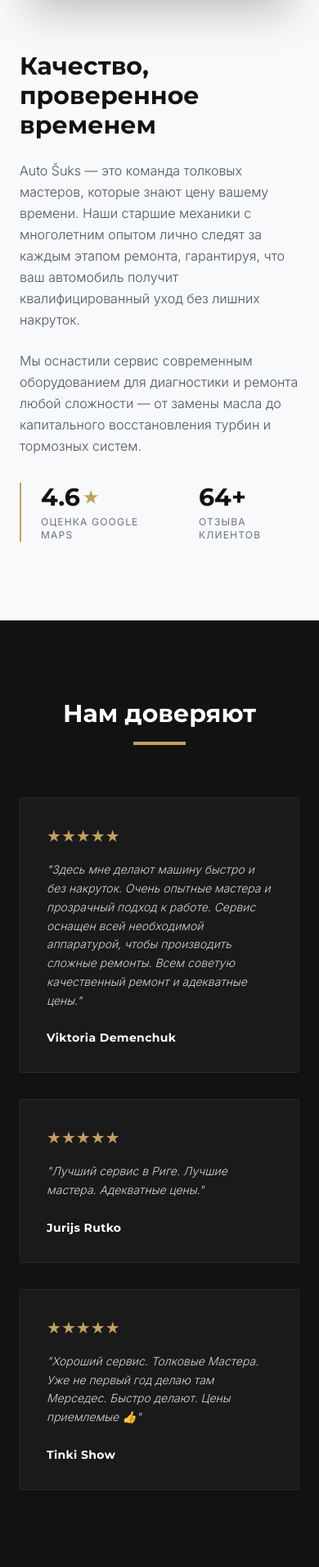
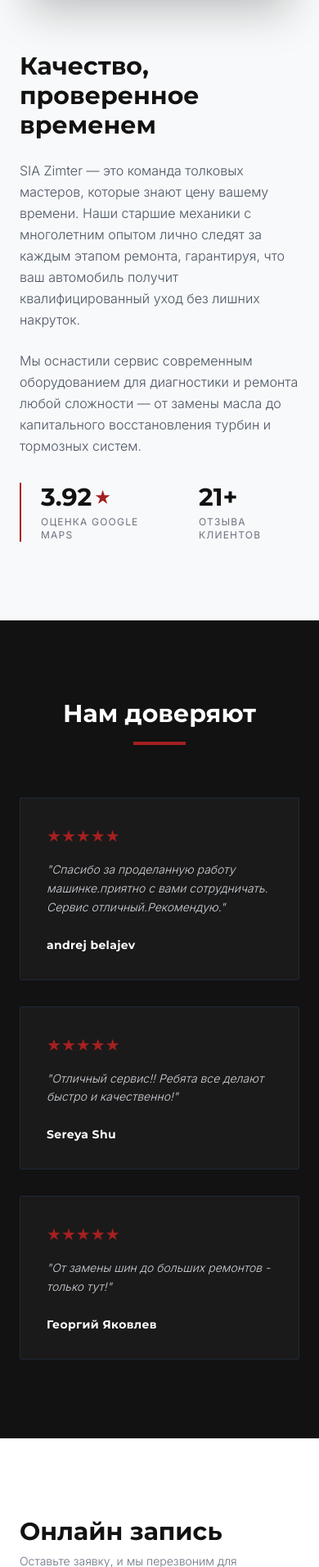
Before and after one commit to londifort-art/autoservice-web, a Flask app: page /ru in a window 390 px wide. Shown: the part 3391-5303 px from the top of the page at 82% size. Run offline with Flask 3, Linux system fonts and the light colour scheme; some libraries are stand-ins or nearby versions.

Commit message:
Rebranding to SIA Zimter, updated hero background, enlarged logo, added mobile features and favicon

```diff
--- a/app.py
+++ b/app.py
@@ -9,6 +9,11 @@ SUPPORTED_LANGUAGES = ['ru', 'lv', 'en']
 def index():
     # Redirect to default language (Russian)
     return redirect('/ru')
+
+@app.route('/ping')
+def ping():
+    # Легкий эндпоинт для поддержания активности (keep-alive)
+    return "OK", 200
 
 @app.route('/<lang>')
 def home(lang):
--- a/templates/index.html
+++ b/templates/index.html
@@ -7,6 +7,16 @@
     <title>{{ t.meta_title }}</title>
     <meta name="description" content="{{ t.meta_description }}">
     <meta name="keywords" content="{{ t.meta_keywords }}">
+
+    <!-- Favicon -->
+    <link rel="icon" type="image/png" href="{{ url_for('static', filename='images/logo.png') }}">
+
+    <!-- Open Graph / Social Media -->
+    <meta property="og:type" content="website">
+    <meta property="og:title" content="{{ t.meta_title }}">
+    <meta property="og:description" content="{{ t.meta_description }}">
+    <meta property="og:image" content="https://images.unsplash.com/photo-1492144534655-ae79c964c9d7?auto=format&fit=crop&q=80&w=1200">
+    <meta property="og:locale" content="{{ lang }}">
 
     <link rel="preconnect" href="https://fonts.googleapis.com">
     <link rel="preconnect" href="https://fonts.gstatic.com" crossorigin>
@@ -26,7 +36,7 @@
                             black: '#121212',
                             dark: '#1a1a1a',
                             light: '#f8f9fa',
-                            accent: '#c5a059'
+                            accent: '#A52020'
                         }
                     },
                     keyframes: {
@@ -93,7 +103,7 @@
         }
 
         .form-input:focus {
-            border-bottom-color: #c5a059;
+            border-bottom-color: #A52020;
         }
 
         .lang-switch a {
@@ -102,8 +112,17 @@
             transition: background 0.3s, color 0.3s;
         }
         .lang-switch a.active {
-            background-color: #c5a059;
+            background-color: #A52020;
             color: white;
+        }
+
+        @keyframes pulse-ring {
+            0% { box-shadow: 0 0 0 0 rgba(165, 32, 32, 0.5); }
+            70% { box-shadow: 0 0 0 14px rgba(165, 32, 32, 0); }
+            100% { box-shadow: 0 0 0 0 rgba(165, 32, 32, 0); }
+        }
+        #floating-call-btn {
+            animation: pulse-ring 2s ease-out infinite;
         }
     </style>
 </head>
@@ -111,9 +130,9 @@
 <body class="bg-brand-light text-brand-dark font-sans antialiased">
 
     <nav class="fixed w-full z-50 bg-brand-light/90 backdrop-blur-md border-b border-gray-200 transition-all duration-300">
-        <div class="max-w-7xl mx-auto px-6 py-4 flex justify-between items-center relative z-50">
-            <a href="#" class="font-heading font-bold text-2xl tracking-tighter text-brand-black uppercase z-50">
-                Auto Šuks<span class="text-brand-accent">.</span>
+        <div class="max-w-7xl mx-auto px-4 md:px-6 py-1 md:py-4 flex justify-between items-center relative z-50">
+            <a href="#" class="flex items-center z-50">
+                <img src="{{ url_for('static', filename='images/logo.png') }}" alt="SIA Zimter" class="h-20 md:h-20 w-auto">
             </a>
             <div class="hidden md:flex space-x-8 text-sm font-medium tracking-wide">
                 <a href="#services" class="hover:text-brand-accent transition-colors">{{ t.nav_services }}</a>
@@ -167,8 +186,8 @@
     <section class="relative h-screen flex items-center justify-center overflow-hidden">
         <div class="absolute inset-0 z-0">
             <div class="absolute inset-0 bg-brand-black/75 z-10"></div>
-            <img src="https://images.unsplash.com/photo-1611016186353-9af58c69a533?q=80&w=1920&auto=format&fit=crop"
-                alt="Auto Šuks Service" class="w-full h-full object-cover" />
+            <img src="https://images.unsplash.com/photo-1492144534655-ae79c964c9d7?auto=format&fit=crop&q=80&w=1920"
+                alt="SIA Zimter Service" class="w-full h-full object-cover" />
         </div>
 
         <div class="relative z-10 text-center px-4 max-w-4xl mx-auto reveal active">
@@ -183,7 +202,7 @@
                     class="w-full sm:w-auto bg-brand-accent text-white px-8 py-4 text-sm tracking-widest uppercase font-medium hover:bg-white hover:text-brand-black transition-all duration-300 rounded-sm">
                     {{ t.hero_btn_online }}
                 </a>
-                <a href="tel:+37125658546"
+                <a href="tel:+37129745653"
                     class="w-full sm:w-auto border border-white text-white px-8 py-4 text-sm tracking-widest uppercase font-medium hover:bg-white hover:text-brand-black transition-all duration-300 rounded-sm">
                     {{ t.hero_btn_call }}
                 </a>
@@ -279,8 +298,8 @@
     <section id="about" class="py-24 bg-brand-light">
         <div class="max-w-7xl mx-auto px-6 grid grid-cols-1 md:grid-cols-2 gap-16 items-center">
             <div class="reveal">
-                <img src="https://images.unsplash.com/photo-1625047509168-a7026f36de04?q=80&w=1000&auto=format&fit=crop"
-                    alt="Auto Šuks Мастерская"
+                <img src="{{ url_for('static', filename='images/about-cars.jpg') }}"
+                    alt="SIA Zimter Мастерская"
                     class="rounded-sm shadow-2xl grayscale hover:grayscale-0 transition-all duration-700">
             </div>
             <div class="reveal">
@@ -289,12 +308,12 @@
                 <p class="text-gray-600 font-light leading-relaxed mb-8">{{ t.about_p2 }}</p>
                 <div class="flex items-center space-x-12 border-l-2 border-brand-accent pl-6">
                     <div>
-                        <div class="text-3xl font-heading font-bold text-brand-black flex items-center">4.6 <span
+                        <div class="text-3xl font-heading font-bold text-brand-black flex items-center">3.92 <span
                                 class="text-brand-accent ml-1 text-xl">★</span></div>
                         <div class="text-xs tracking-widest text-gray-500 uppercase mt-1">{{ t.about_stat_1 }}</div>
                     </div>
                     <div>
-                        <div class="text-3xl font-heading font-bold text-brand-black">64+</div>
+                        <div class="text-3xl font-heading font-bold text-brand-black">21+</div>
                         <div class="text-xs tracking-widest text-gray-500 uppercase mt-1">{{ t.about_stat_2 }}</div>
                     </div>
                 </div>
@@ -315,21 +334,21 @@
                     <p class="text-gray-300 font-light italic mb-6 text-sm leading-relaxed">
                         {{ t.review_1_text }}
                     </p>
-                    <div class="font-heading font-bold text-sm tracking-wide">Viktoria Demenchuk</div>
+                    <div class="font-heading font-bold text-sm tracking-wide">andrej belajev</div>
                 </div>
                 <div class="bg-[#1a1a1a] p-8 rounded-sm reveal border border-gray-800" style="transition-delay: 100ms;">
                     <div class="flex text-brand-accent mb-4 text-xl">★★★★★</div>
                     <p class="text-gray-300 font-light italic mb-6 text-sm leading-relaxed">
                         {{ t.review_2_text }}
                     </p>
-                    <div class="font-heading font-bold text-sm tracking-wide">Jurijs Rutko</div>
+                    <div class="font-heading font-bold text-sm tracking-wide">Sereya Shu</div>
                 </div>
                 <div class="bg-[#1a1a1a] p-8 rounded-sm reveal border border-gray-800" style="transition-delay: 200ms;">
                     <div class="flex text-brand-accent mb-4 text-xl">★★★★★</div>
                     <p class="text-gray-300 font-light italic mb-6 text-sm leading-relaxed">
                         {{ t.review_3_text }}
                     </p>
-                    <div class="font-heading font-bold text-sm tracking-wide">Tinki Show</div>
+                    <div class="font-heading font-bold text-sm tracking-wide">Георгий Яковлев</div>
                 </div>
             </div>
         </div>
@@ -383,12 +402,17 @@
                     <div class="space-y-6 z-10 relative">
                         <div class="flex items-start">
                             <div class="text-brand-accent font-bold w-28 text-sm uppercase tracking-wider">{{ t.contacts_addr_label }}</div>
-                            <div class="text-gray-600 font-light text-sm leading-relaxed">Ganību dambis 30N<br>Sarkandaugava, 1005 Rīga</div>
+                            <div class="text-gray-600 font-light text-sm leading-relaxed">Mežrozīšu iela 29<br>Kurzemes rajons, Rīga, LV-1016</div>
                         </div>
                         <div class="flex items-center">
                             <div class="text-brand-accent font-bold w-28 text-sm uppercase tracking-wider">{{ t.contacts_phone_label }}</div>
-                            <a href="tel:+37125658546"
-                                class="text-gray-600 font-light hover:text-brand-accent transition-colors text-lg">+371 25 658 546</a>
+                            <a href="tel:+37129745653"
+                                class="text-gray-600 font-light hover:text-brand-accent transition-colors text-lg">+371 29 745 653</a>
+                        </div>
+                        <div class="flex items-center">
+                            <div class="text-brand-accent font-bold w-28 text-sm uppercase tracking-wider">{{ t.contacts_email_label }}</div>
+                            <a href="mailto:zimter1@inbox.lv"
+                                class="text-gray-600 font-light hover:text-brand-accent transition-colors">zimter1@inbox.lv</a>
                         </div>
                         <div class="flex items-start">
                             <div class="text-brand-accent font-bold w-28 text-sm uppercase tracking-wider">{{ t.contacts_hours_label }}</div>
@@ -410,9 +434,9 @@
                         allowfullscreen=""
                         loading="lazy"
                         referrerpolicy="no-referrer-when-downgrade"
-                        src="https://maps.google.com/maps?q=Ganību%20dambis%2030N,%20Rīga&t=&z=15&ie=UTF8&iwloc=&output=embed">
+                        src="https://maps.google.com/maps?q=Mežrozīšu%20iela%2029,%20Rīga&t=&z=15&ie=UTF8&iwloc=&output=embed">
                     </iframe>
-                    <a href="https://maps.google.com/?q=Ganību+dambis+30N,+Rīga" target="_blank"
+                    <a href="https://maps.google.com/?q=Mežrozīšu+iela+29,+Rīga" target="_blank"
                         class="absolute bottom-4 right-4 bg-brand-black text-white px-4 py-2 text-xs tracking-widest font-medium hover:bg-brand-accent transition-colors rounded-sm uppercase shadow-md opacity-0 md:group-hover:opacity-100 transition-opacity duration-300 md:block hidden">
                         {{ t.contacts_route }}
                     </a>
@@ -426,6 +450,15 @@
             {{ t.footer_text }}
         </div>
     </footer>
+
+    <!-- Floating Call Button (Mobile Only) -->
+    <a href="tel:+37129745653" id="floating-call-btn"
+       class="md:hidden fixed bottom-6 right-6 z-50 bg-brand-accent text-white w-14 h-14 rounded-full shadow-lg flex items-center justify-center hover:scale-110 active:scale-95 transition-transform"
+       aria-label="Call">
+        <svg class="w-7 h-7" fill="none" stroke="currentColor" viewBox="0 0 24 24">
+            <path stroke-linecap="round" stroke-linejoin="round" stroke-width="2" d="M3 5a2 2 0 012-2h3.28a1 1 0 01.948.684l1.498 4.493a1 1 0 01-.502 1.21l-2.257 1.13a11.042 11.042 0 005.516 5.516l1.13-2.257a1 1 0 011.21-.502l4.493 1.498a1 1 0 01.684.949V19a2 2 0 01-2 2h-1C9.716 21 3 14.284 3 6V5z"></path>
+        </svg>
+    </a>
 
     <script>
         document.addEventListener('DOMContentLoaded', () => {
@@ -544,7 +577,7 @@
                         .replace('{phone}', phone)
                         .replace('{service}', service);
 
-                    const whatsappUrl = `https://wa.me/37125658546?text=${encodeURIComponent(message)}`;
+                    const whatsappUrl = `https://wa.me/37129745653?text=${encodeURIComponent(message)}`;
 
                     window.open(whatsappUrl, '_blank');
                 });
```
Also changed, not shown: translations.json (+30 -27 lines), static/images/about-cars.jpg (added), static/images/hero-bg.jpg (added), static/images/logo.png (added).
